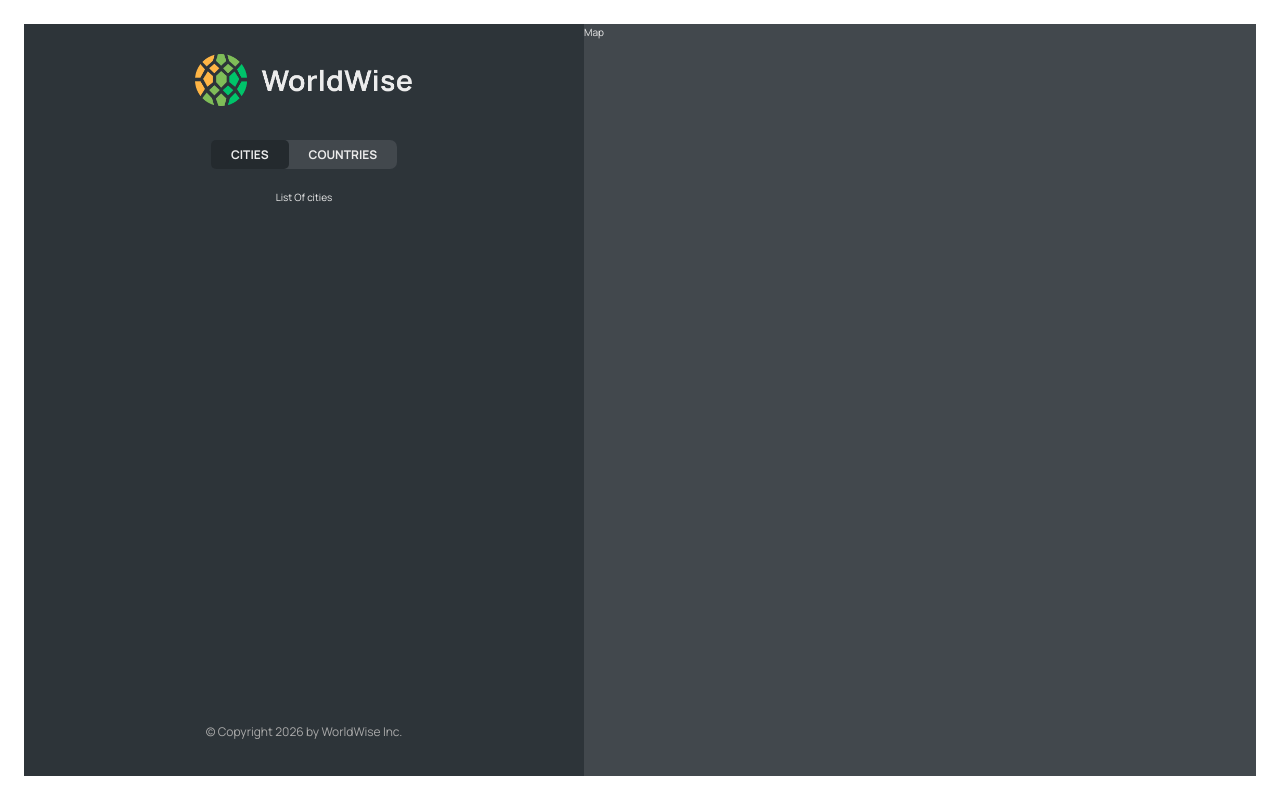
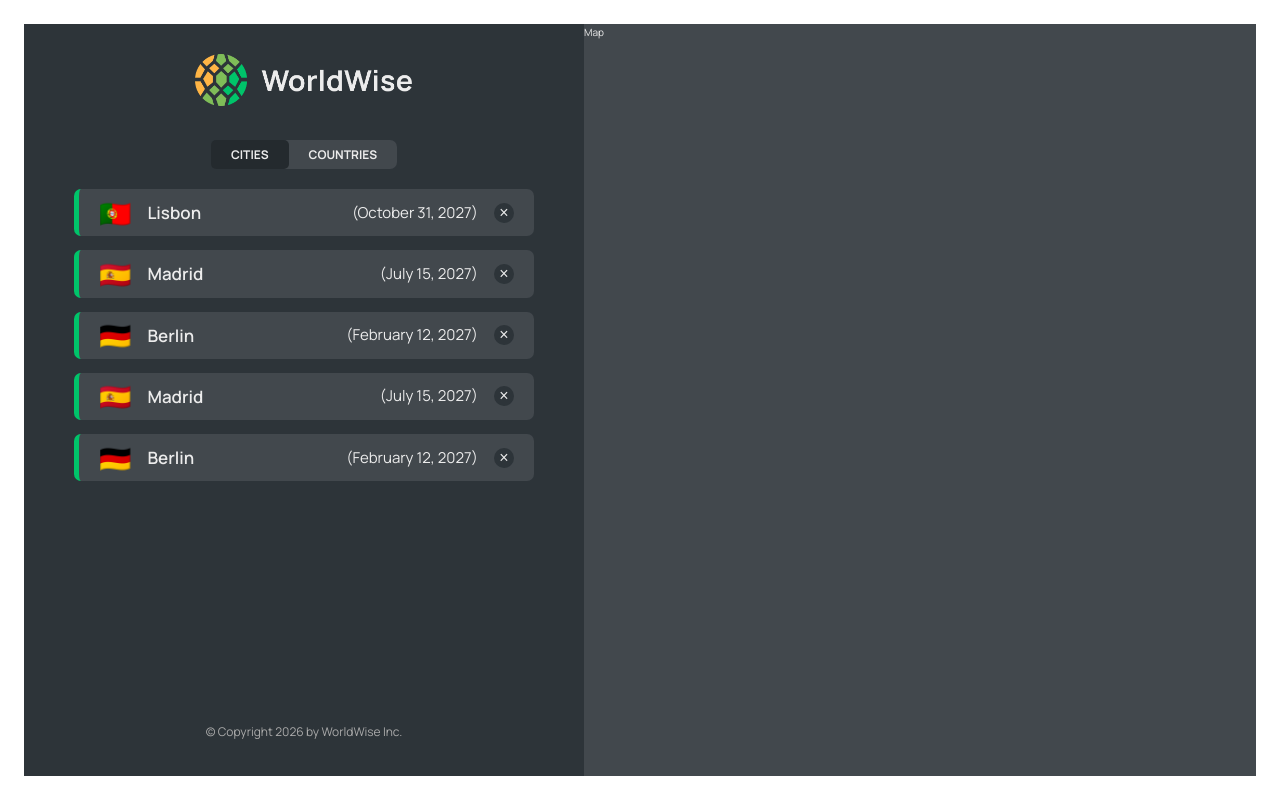
Before and after one commit to sachin-warude/WorldWise, a React (Vite) app: page /app/cities in a window 1280 px wide. Built offline with nearby package versions, Linux system fonts and the light colour scheme; data requests are answered from the project's data file; the HTML template or start-up script is replaced by a standard one.

Commit message:
Implemeted City Component

```diff
--- a/data/cities.json
+++ b/data/cities.json
@@ -35,6 +35,30 @@
         "lng": 13.376933665713324
       },
       "id": 98443197
+    },
+    {
+      "cityName": "Madrid",
+      "country": "Spain",
+      "emoji": "🇪🇸",
+      "date": "2027-07-15T08:22:53.976Z",
+      "notes": "",
+      "position": {
+        "lat": 40.46635901755316,
+        "lng": -3.7133789062500004
+      },
+      "id": 17806751
+    },
+    {
+      "cityName": "Berlin",
+      "country": "Germany",
+      "emoji": "🇩🇪",
+      "date": "2027-02-12T09:24:11.863Z",
+      "notes": "Amazing 😃",
+      "position": {
+        "lat": 52.53586782505711,
+        "lng": 13.376933665713324
+      },
+      "id": 98443197
     }
   ]
 }
--- a/src/App.jsx
+++ b/src/App.jsx
@@ -1,4 +1,4 @@
-import React from 'react';
+import React, { useEffect, useState } from 'react';
 import { Route, Routes } from 'react-router-dom';
 import Homepage from './pages/Homepage';
 import Pricing from './pages/Pricing';
@@ -8,8 +8,28 @@
 import PageNotFound from './pages/PageNotFound';
 import City from './components/City';
 import CountryItem from './components/CountryItem';
+import CityList from './components/CityList';
+import CountryList from './components/CountryList';
 
 export default function App() {
+  const [cities, setCities] = useState([]);
+  const [isLoading, setIsLoading] = useState(false);
+
+  useEffect(() => {
+    (async () => {
+      try {
+        setIsLoading(true);
+        const res = await fetch('http://localhost:9000/cities');
+        if (!res.ok) throw new Error('Something went wrong');
+        const data = await res.json();
+        setCities(data);
+      } catch {
+        err => console.log(err.message);
+      } finally {
+        setIsLoading(false);
+      }
+    })();
+  }, []);
   return (
     <Routes>
       <Route path="/" element={<Homepage />} />
@@ -17,9 +37,18 @@
       <Route path="product" element={<Product />} />
       <Route path="login" element={<Login />} />
       <Route path="app" element={<AppLayout />}>
-        <Route index element={<p>List Of cities</p>} />
-        <Route path="cities" element={<p>List Of cities</p>} />
-        <Route path="countries" element={<p>Country</p>} />
+        <Route
+          index
+          element={<CityList cities={cities} isLoading={isLoading} />}
+        />
+        <Route
+          path="cities"
+          element={<CityList cities={cities} isLoading={isLoading} />}
+        />
+        <Route
+          path="countries"
+          element={<CountryList cities={cities} isLoading={isLoading} />}
+        />
         <Route path="form" element={<p>Forms</p>} />
       </Route>
       <Route path="*" element={<PageNotFound />} />
--- /dev/null
+++ b/src/components/CityItem.jsx
@@ -0,0 +1,19 @@
+import React from 'react';
+import styles from './CityItem.module.css';
+const formatDate = date =>
+  new Intl.DateTimeFormat('en', {
+    day: 'numeric',
+    month: 'long',
+    year: 'numeric',
+  }).format(new Date(date));
+export default function CityItem({ city }) {
+  const { cityName, emoji, date } = city;
+  return (
+    <li className={styles.cityItem}>
+      <span className={styles.emoji}>{emoji}</span>
+      <h3 className={styles.name}>{cityName}</h3>
+      <time className={styles.date}>({formatDate(date)})</time>
+      <button className={styles.deleteBtn}>&times;</button>
+    </li>
+  );
+}
--- /dev/null
+++ b/src/components/CityList.jsx
@@ -0,0 +1,20 @@
+import React from 'react';
+import styles from './CityList.module.css';
+import CityItem from './CityItem';
+import Spinner from './Spinner';
+import Message from './Message';
+
+export default function CityList({ cities, isLoading }) {
+  if (isLoading) return <Spinner />;
+  if (!cities.length)
+    return (
+      <Message message={'Add your first city by clicking on a city on Map'} />
+    );
+  return (
+    <ul className={styles.cityList}>
+      {cities.map(city => (
+        <CityItem city={city} key={city.id} />
+      ))}
+    </ul>
+  );
+}
--- a/src/components/CountryItem.jsx
+++ b/src/components/CountryItem.jsx
@@ -1,6 +1,7 @@
-import styles from "./CountryItem.module.css";
+import styles from './CountryItem.module.css';
 
 function CountryItem({ country }) {
+  console.log(country);
   return (
     <li className={styles.countryItem}>
       <span>{country.emoji}</span>
--- /dev/null
+++ b/src/components/CountryList.jsx
@@ -0,0 +1,26 @@
+import React from 'react';
+import styles from './CountryList.module.css';
+import CountryItem from './CountryItem';
+import Message from './Message';
+import Spinner from './Spinner';
+export default function CountryList({ cities, isLoading }) {
+  if (isLoading) return <Spinner />;
+  if (!cities.length)
+    return (
+      <Message message={'Add your first city by clicking on a city on Map'} />
+    );
+
+  const countries = cities.reduce((acc, cur) => {
+    if (!acc.map(el => el.country).includes(cur.country))
+      return [...acc, { country: cur.country, emoji: cur.emoji }];
+    else return acc;
+  }, []);
+
+  return (
+    <ul className={styles.countryList}>
+      {countries.map(country => (
+        <CountryItem country={country} />
+      ))}
+    </ul>
+  );
+}
--- a/src/components/Sidebar.jsx
+++ b/src/components/Sidebar.jsx
@@ -8,7 +8,7 @@
     <div className={styles.sidebar}>
       <Logo />
       <AppNav />
-      <Outlet />{' '}
+      <Outlet />
       <footer className={styles.footer}>
         <p className={styles.copyright}>
           &copy; Copyright {new Date().getFullYear()} by WorldWise Inc.
```
